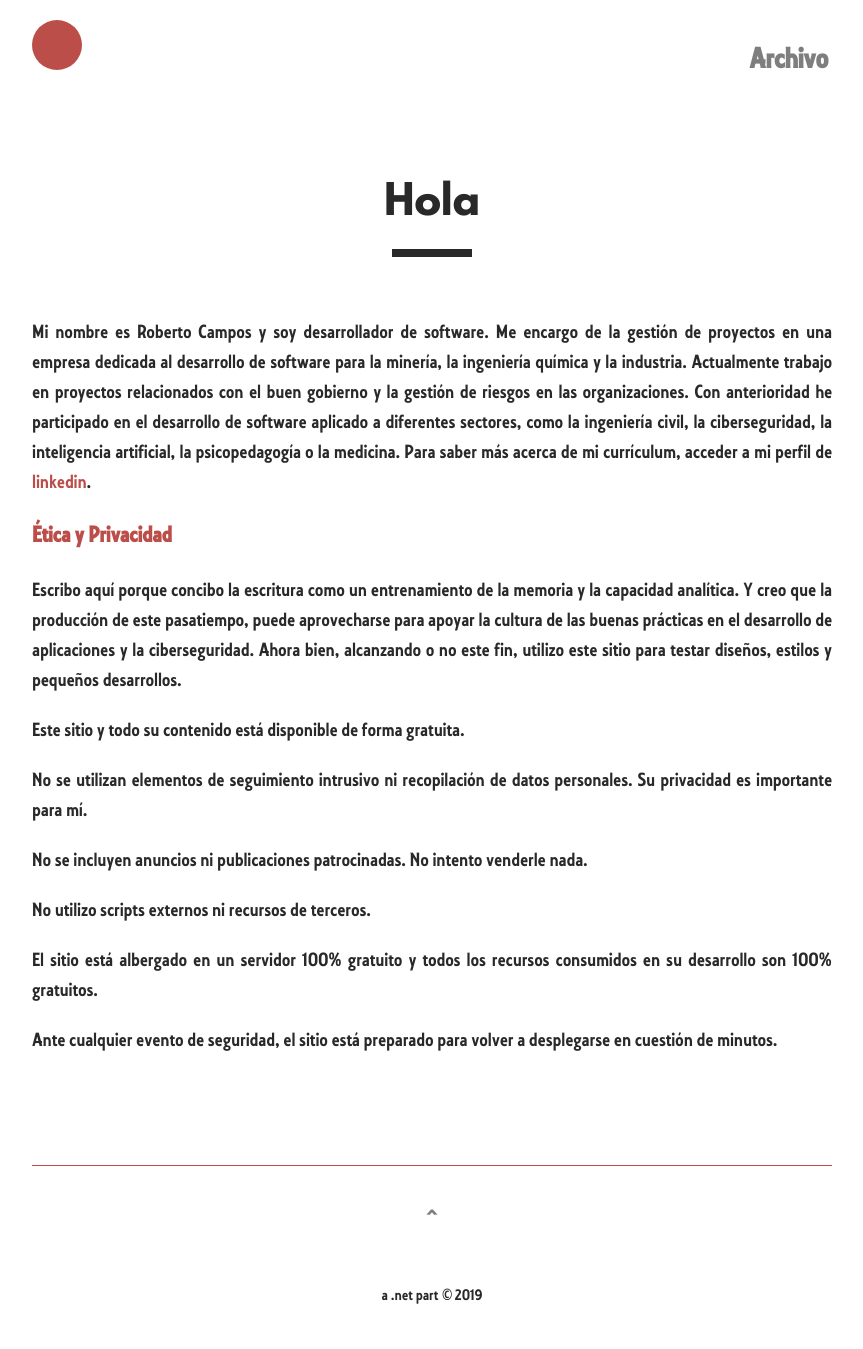
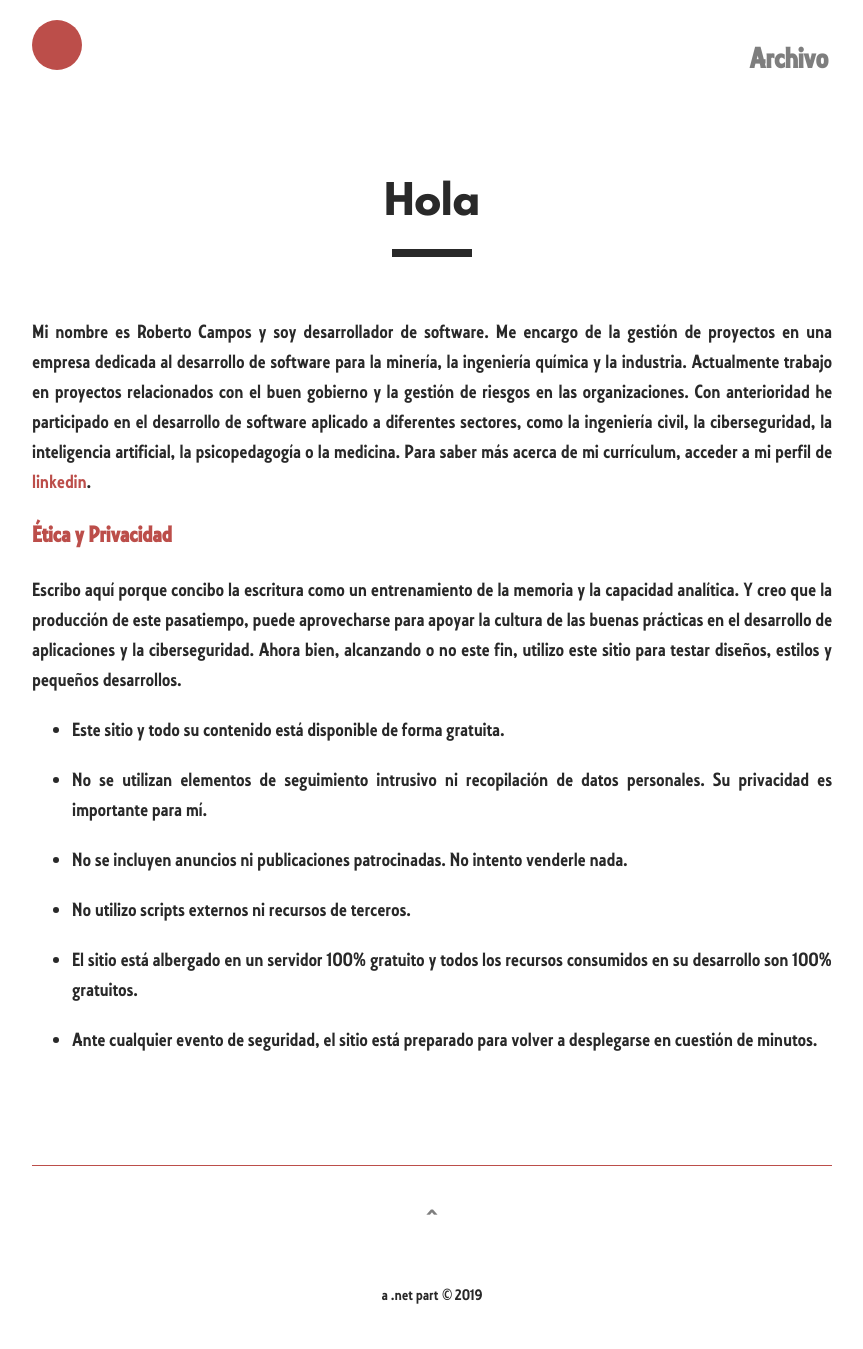
Before and after one commit to Rocmpr/blog, a Jekyll site: the page built from _pages/Acercade.md, in a window 1280 px wide. Shown: the whole page, without its empty margins (208-1071 px from the left). Built offline with Jekyll 4.4.1, drawn with Linux system fonts in a browser that asks for light colours.

```diff
--- a/_pages/Acercade.md
+++ b/_pages/Acercade.md
@@ -10,14 +10,14 @@ Mi nombre es Roberto Campos y soy desarrollador de software. Me encargo de la ge
 
 Escribo aquí porque concibo la escritura como un entrenamiento de la memoria y la capacidad analítica. Y creo que la producción de este pasatiempo, puede aprovecharse para apoyar la cultura de las buenas prácticas en el desarrollo de aplicaciones y la ciberseguridad. Ahora bien, alcanzando o no este fin, utilizo este sitio para testar diseños, estilos y pequeños desarrollos.
 
-Este sitio y todo su contenido está disponible de forma gratuita.
+* Este sitio y todo su contenido está disponible de forma gratuita.
 
-No se utilizan elementos de seguimiento intrusivo ni recopilación de datos personales. Su privacidad es importante para mí.
+* No se utilizan elementos de seguimiento intrusivo ni recopilación de datos personales. Su privacidad es importante para mí.
 
-No se incluyen anuncios ni publicaciones patrocinadas. No intento venderle nada.
+* No se incluyen anuncios ni publicaciones patrocinadas. No intento venderle nada.
 
-No utilizo scripts externos ni recursos de terceros.
+* No utilizo scripts externos ni recursos de terceros.
 
-El sitio está albergado en un servidor 100% gratuito y todos los recursos consumidos en su desarrollo son 100% gratuitos.
+* El sitio está albergado en un servidor 100% gratuito y todos los recursos consumidos en su desarrollo son 100% gratuitos.
 
-Ante cualquier evento de seguridad, el sitio está preparado para volver a desplegarse en cuestión de minutos.
+* Ante cualquier evento de seguridad, el sitio está preparado para volver a desplegarse en cuestión de minutos.
```
